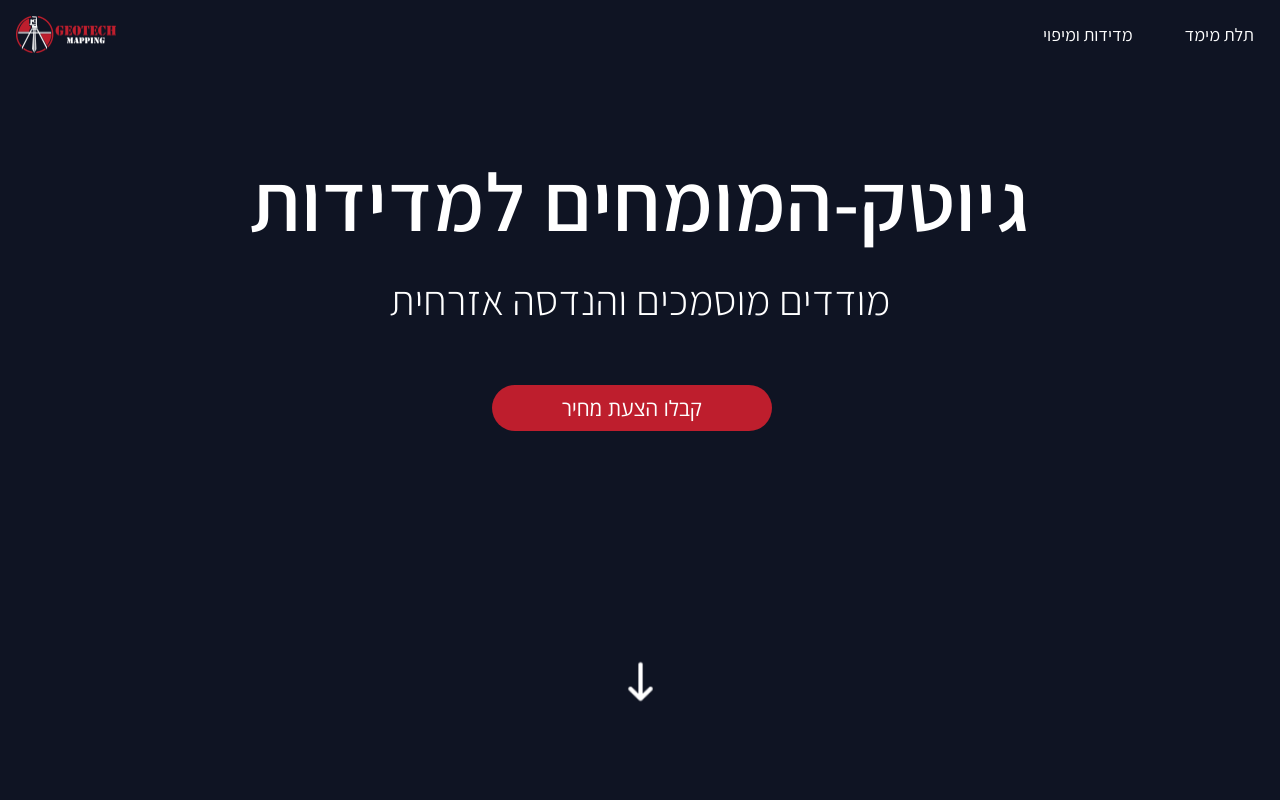
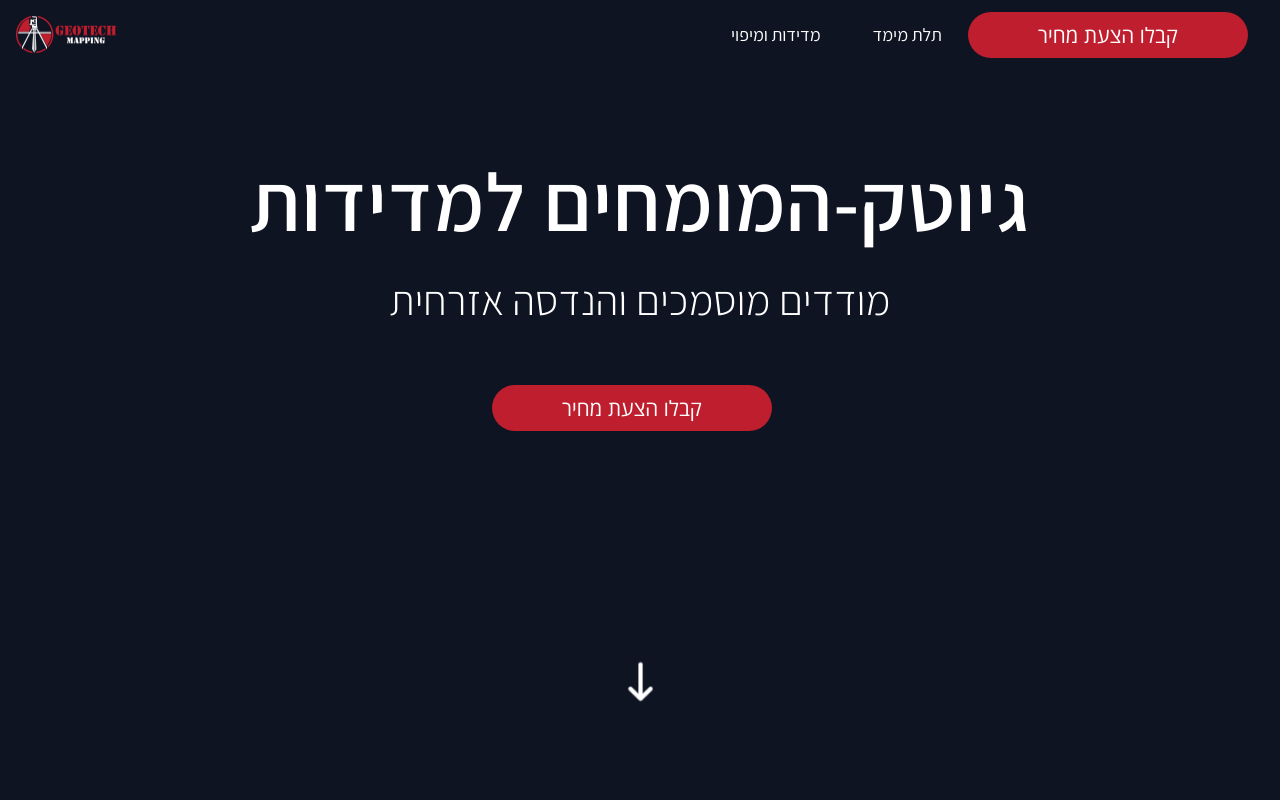
Before and after one commit to Omerfrq/hebrew, a React (Create React App) app: page / in a window 1280 px wide. Shown: the top 800 px of the page. Built offline with nearby package versions, Linux system fonts and the light colour scheme.

Commit message:
fixed marginBug  on navbar

```diff
--- a/src/styles/cmps/_navbar.scss
+++ b/src/styles/cmps/_navbar.scss
@@ -16,14 +16,22 @@
 }
 
 .price-container {
-  display: flex;
-  justify-content: center;
-  width: 100%;
-  position: absolute;
-  bottom: 5rem;
+  @include normal {
+    width: unset !important;
+    position: unset !important;
+  }
+
+  @include narrow {
+    display: flex;
+    justify-content: center;
+    width: 100%;
+    position: absolute;
+    bottom: 5rem;
+  }
 
   @include mobile {
     bottom: 35%;
+    position: absolute;
   }
 }
 
@@ -62,7 +70,17 @@
 }
 
 .nav > .nav-links :nth-child(1) {
-  margin-right: 2rem;
+  @include normal {
+    margin-right: 2rem !important;
+  }
+
+  @include narrow {
+    margin-right: unset;
+  }
+
+  @include mobile {
+    margin-right: unset;
+  }
 }
 
 .nav .nav-links a:hover {
@@ -88,12 +106,14 @@
     @include mobile {
       img {
         width: 206px;
+        margin-right: unset !important;
       }
     }
 
     @include narrow {
       img {
         width: 300px;
+        margin-right: unset !important;
       }
     }
   }
@@ -105,7 +125,7 @@
     margin-top: 6rem;
 
     @include mobile {
-      margin-top: 0;
+      margin-top: 2.5rem;
     }
   }
 
```
